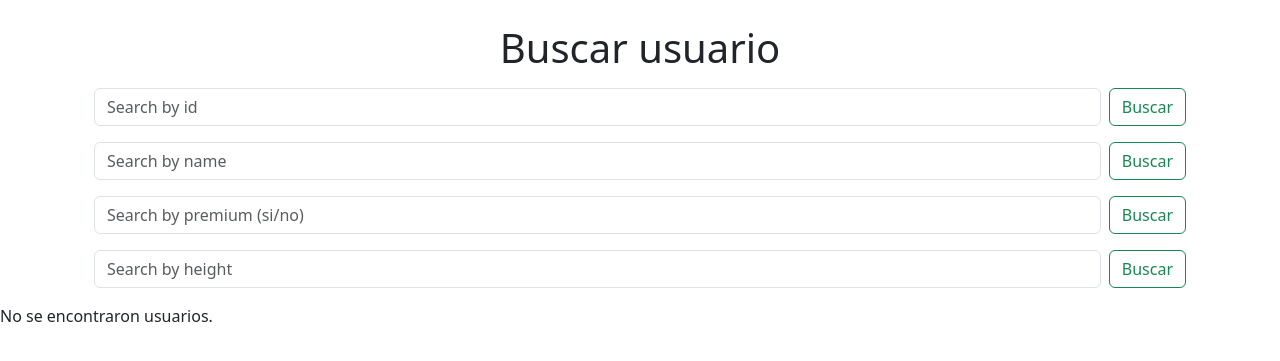
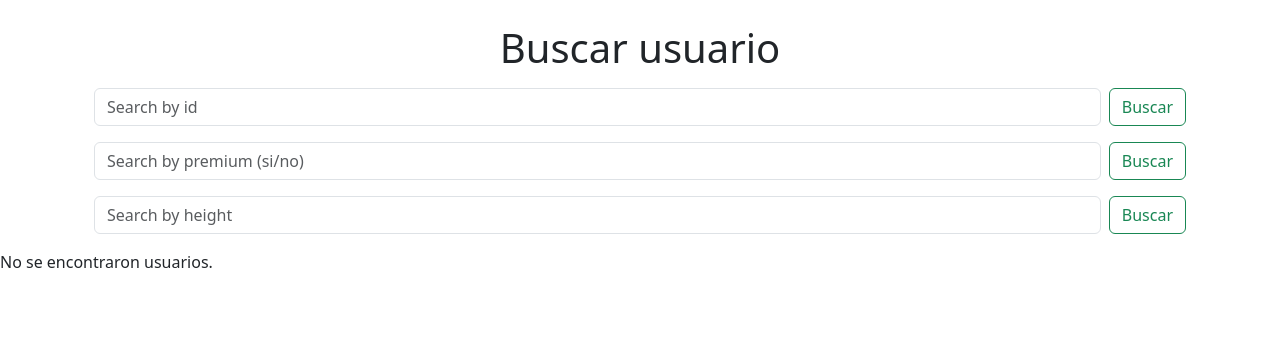
Before and after one commit to Konan03/Cliente2Django, a Django app: page /search/ in a window 1280 px wide. Shown: the part 56-417 px from the top of the page. Run offline with Django 5.2, Linux system fonts and the light colour scheme.

Commit message:
delete search name

```diff
--- a/crudApp/templates/crudApp/search.html
+++ b/crudApp/templates/crudApp/search.html
@@ -16,14 +16,6 @@
         <div class="container-fluid">
             <form class="d-flex mb-3" action="{% url 'buscar_usuario' %}" method="GET">
                 <input class="form-control me-2" type="search" placeholder="Search by id" aria-label="Search" name="id">
-                <button class="btn btn-outline-success" type="submit">Buscar</button>
-            </form>
-        </div>
-
-        <div class="container-fluid">
-            <form class="d-flex mb-3" action="{% url 'buscar_usuario' %}" method="GET">
-                <input class="form-control me-2" type="search" placeholder="Search by name" aria-label="Search"
-                       name="nombre">
                 <button class="btn btn-outline-success" type="submit">Buscar</button>
             </form>
         </div>
```
